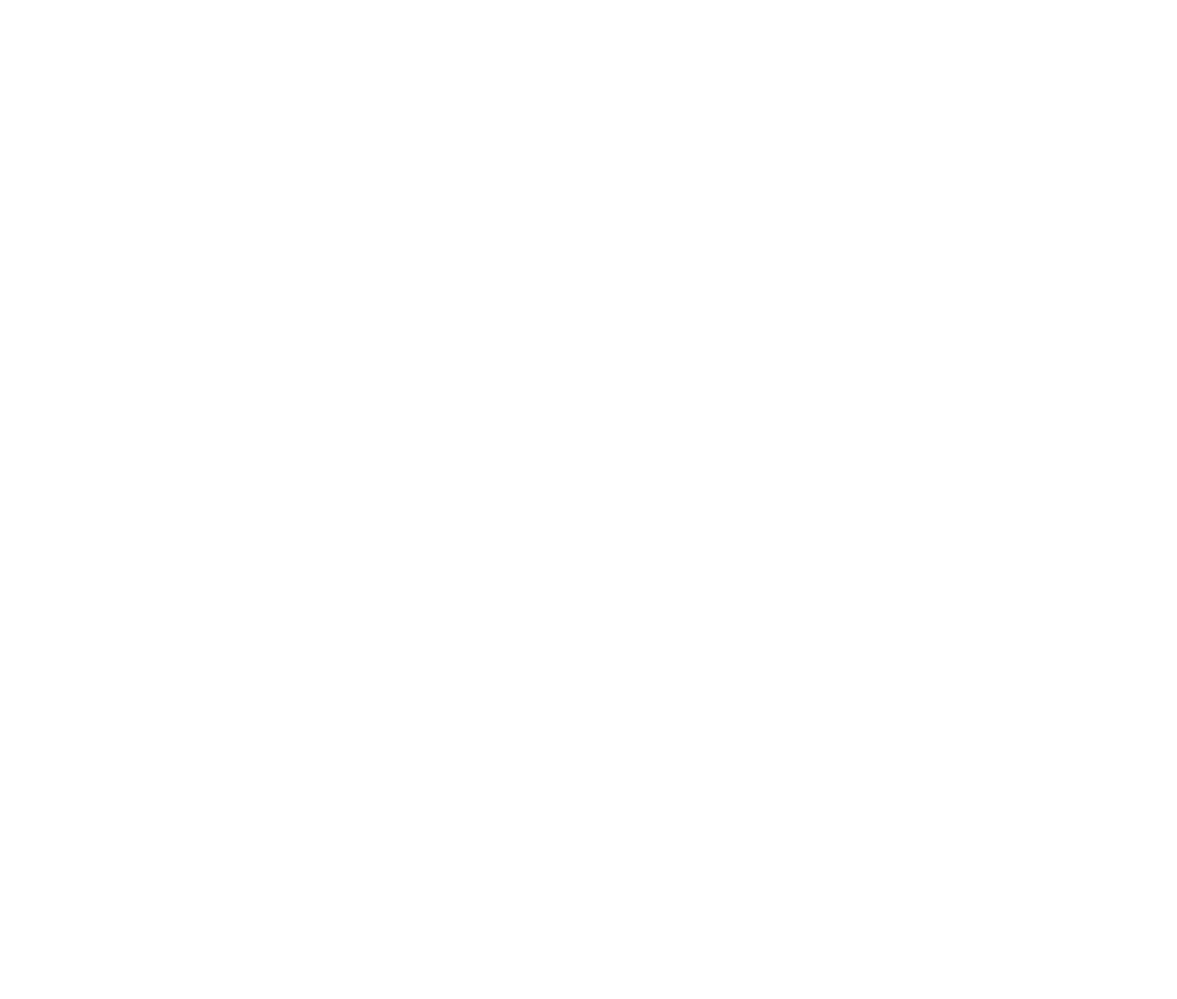
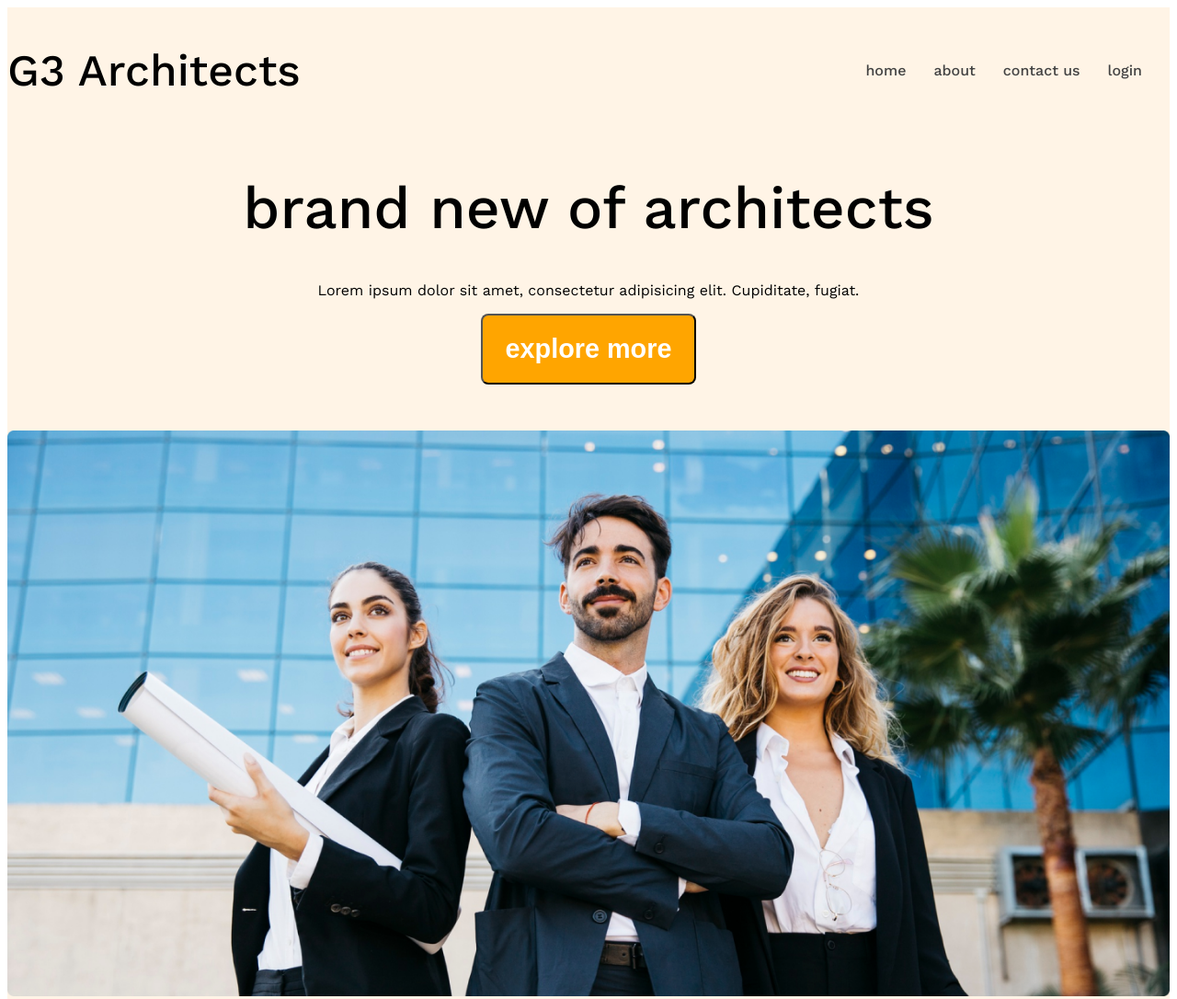
Before and after one commit to sondip2/g3-architate-projects, a plain HTML site: page g3-architate-projects/index.html in a window 1280 px wide. Shown: the top 1086 px of the page at 92% size. Before the commit the page ends 800 px from the top, so only its background shows below. Drawn offline with nearby package versions, Linux system fonts and the light colour scheme.

Commit message:
an added index.html file

```diff
--- a/g3-architate-projects/index.html
+++ b/g3-architate-projects/index.html
@@ -4,10 +4,34 @@
     <meta charset="UTF-8">
     <meta name="viewport" content="width=device-width, initial-scale=1.0">
     <title>g3 architects</title>
+    <style>
+        @import url('https://fonts.googleapis.com/css2?family=Work+Sans:ital,wght@0,100..900;1,100..900&display=swap');
+        </style>
+
+
     <link rel="stylesheet" href="style.css">
 </head>
-<body>
-    <header>
+<body class="work-sans-font">
+    <header class="bg-light">
+        <nav class="navbar display-flex">
+            <h2 class="brand">
+                G3 Architects
+            </h2>
+            <ul class="nav-links display-flex">
+                <li class="nav-items"><a href="" class="nav-link text-gray">home</a></li>
+                <li class="nav-items"><a href="" class="nav-link text-gray">about</a></li>
+                <li class="nav-items"><a href="" class="nav-link text-gray">contact us</a></li>
+                <li class="nav-items"><a href="" class="nav-link text-gray">login</a></li>
+            </ul>
+        </nav>
+        <div class="banner">
+            <div class="banner-content">
+                <h1 class="banner-title">brand new of architects</h1>
+                <p class="banner-para">Lorem ipsum dolor sit amet, consectetur adipisicing elit. Cupiditate, fugiat.</p>
+                <button class="primary-btn">explore more</button><br></div>
+            <img class="banner-image" src="./images/banner.png" alt="loading the image">
+
+        </div>
 
     </header>
 
--- a/g3-architate-projects/style.css
+++ b/g3-architate-projects/style.css
@@ -0,0 +1,86 @@
+
+.work-sans-font{
+  font-family: "Work Sans", sans-serif;
+  font-optical-sizing: auto;
+  font-weight: 400;
+  font-style: normal;
+}
+
+
+/* shared styles */
+.display-flex{
+  display: flex;
+}
+
+.bg-light{
+  background-color: rgba(255, 144, 14, 0.1);
+}
+
+/* dark02 */
+.text-gray{
+  color: rgba(66, 66, 66, 1);
+}
+/* dark03 */
+.text-light-gray{
+  color: rgba(114, 114, 114, 1);
+}
+
+.primary-btn{
+  background-color: orange;
+  color: white;
+  padding: 20px 25px;
+  font-size: 1.8rem;
+  font-weight: 600;
+  border-radius: 8px;
+}
+
+
+/* header styles */
+
+
+/* nav related styles */
+.navbar{
+justify-content: space-between;
+align-items: center;
+
+}
+.brand{
+  font-weight: 500;
+  font-size: 3rem;
+}
+.nav-items{
+  list-style: none;
+  margin-right: 30px;
+
+}
+.nav-link{
+  text-decoration: none;
+  font-weight: 500;
+}
+.navbar, .banner{
+  max-width: 1440px;
+  margin: 0 auto;
+}
+
+/* banner related styles */
+.banner-content{
+  max-width: 850px;
+  margin: 0 auto;
+  text-align: center;
+  margin-bottom: 50px;
+}
+.banner-title{
+
+  font-weight: 500;
+  font-size: 4rem;
+}
+.banner-image{
+  width: 100%;
+}
+
+/* responsieve media wuery */
+@media screen and (max-width: 576px)  {
+  .navbar, .nav-links{
+    flex-direction: column;
+  }
+}
```
